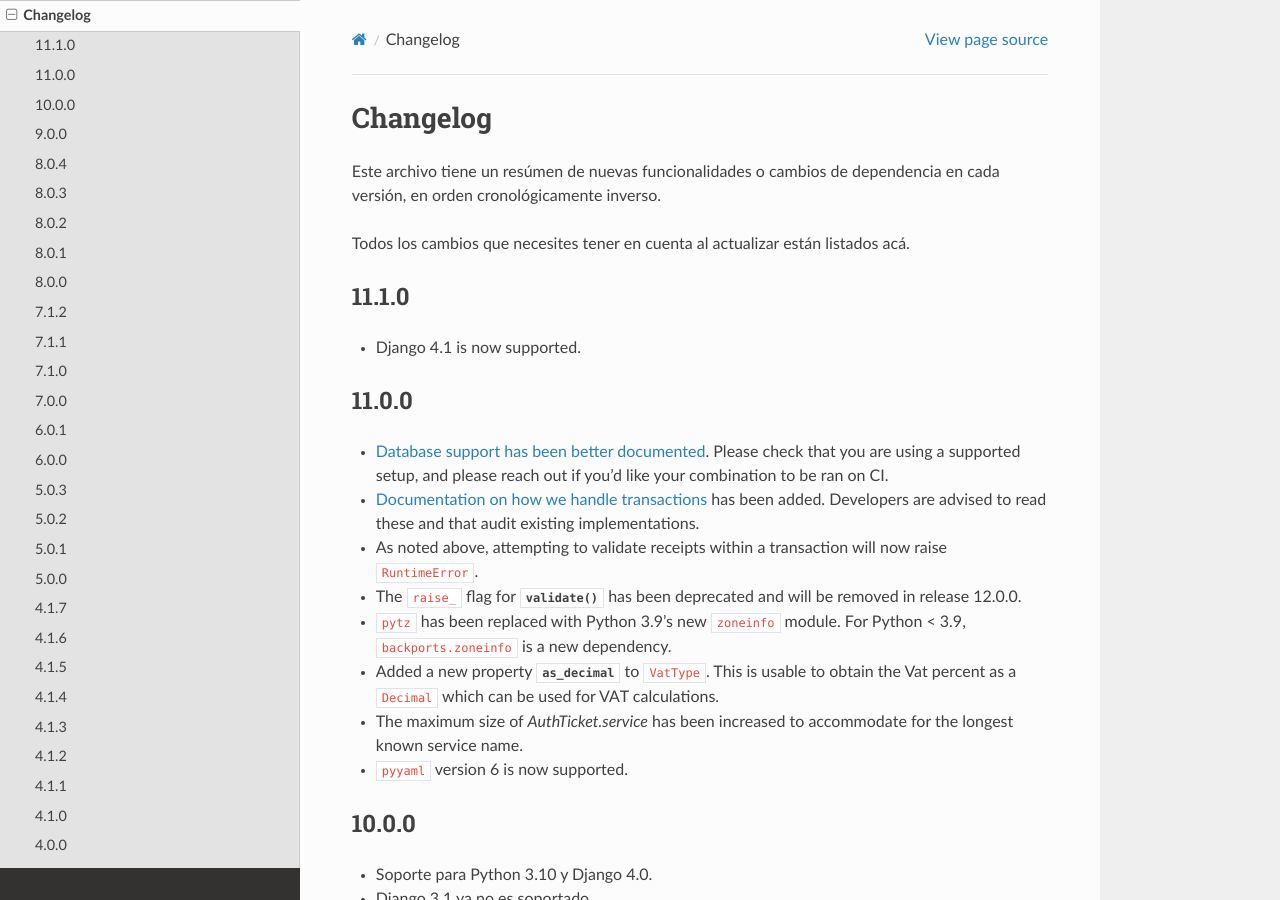
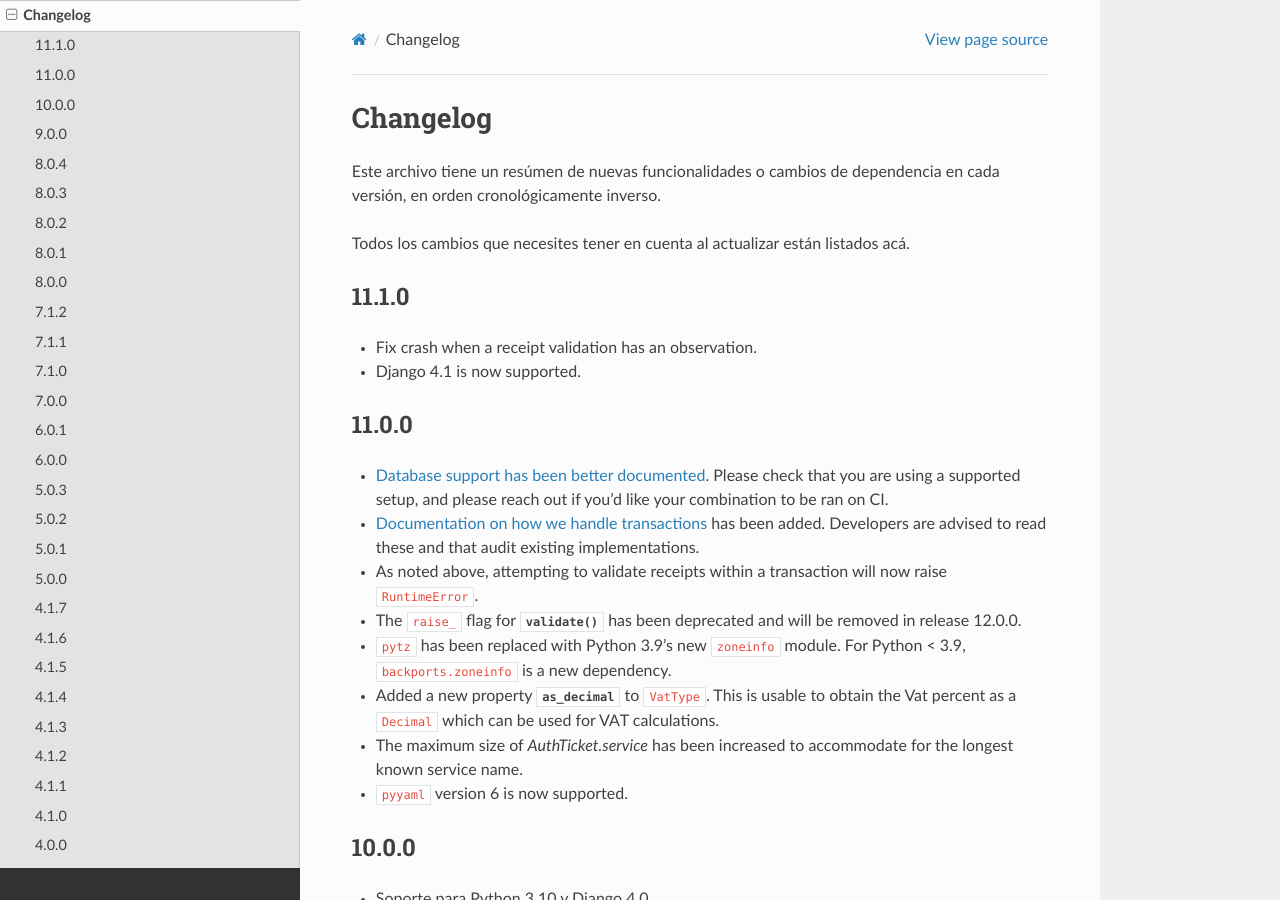
Before and after one commit to WhyNotHugo/django-afip, a Sphinx documentation site: the page built from docs/changelog.rst, in a window 1280 px wide and 900 px high. Built offline with Sphinx 7.4.7 and the Read the Docs theme 2.0.0, drawn with Linux system fonts in a browser that asks for light colours; the version number could not be read and is left out.

Commit message:
Add missing changelog entry

```diff
--- a/docs/changelog.rst
+++ b/docs/changelog.rst
@@ -10,6 +10,7 @@ acá.
 11.1.0
 ------
 
+- Fix crash when a receipt validation has an observation.
 - Django 4.1 is now supported.
 
 11.0.0
```
